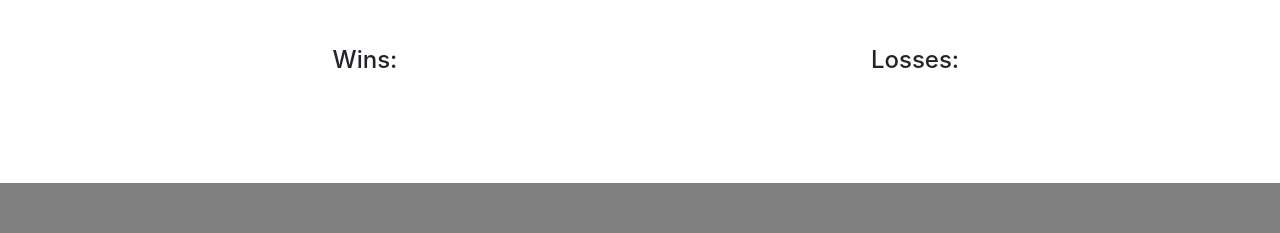
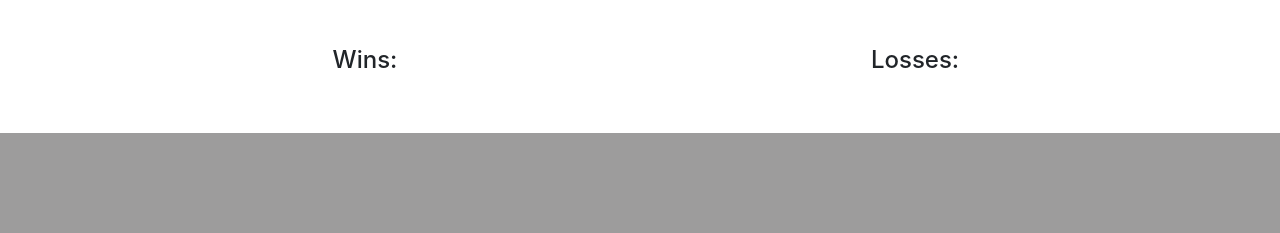
Before and after one commit to Buckshotdesigns/Bone-collector, a PHP site: page / in a window 1280 px wide. Shown: the part 829-1062 px from the top of the page. Run offline with PHP 8.4, Linux system fonts and the light colour scheme; some libraries are stand-ins or nearby versions.

Commit message:
added read me

```diff
--- a/assets/css/style.css
+++ b/assets/css/style.css
@@ -6,14 +6,14 @@
 }
 
 footer {
-    height: 50px;
-    background-color: grey;
-    margin-top: 50px;
+    height: 100px;
+    background-color: #9d9c9c;
+
 }
 
 
 img {
     padding: 0 30px;
     width: 200px;
-    /* height: 165px; */
+
 }
--- a/index.html
+++ b/index.html
@@ -59,12 +59,13 @@
 
 
                 </div>
+
             <div class="thumbnail-images">
                 <!-- row of skeletons as buttons -->
                 <div class="row">
 
                         <!-- appended section for skeletons -->
-                        <div class="col-sm-12">
+                        <div class="col-sm-12" id="skeleton-image-row">
                            <img class="bone-image" id="bone-image-1" src="assets/images/bones1.png">
                            <img class="bone-image" id="bone-image-2" src="assets/images/bones2.png">
                            <img class="bone-image" id="bone-image-3" src="assets/images/bones3.png">
```
Also changed, not shown: README.md, assets/images/background.jpg (added), assets/images/skullbackground.png (added).
